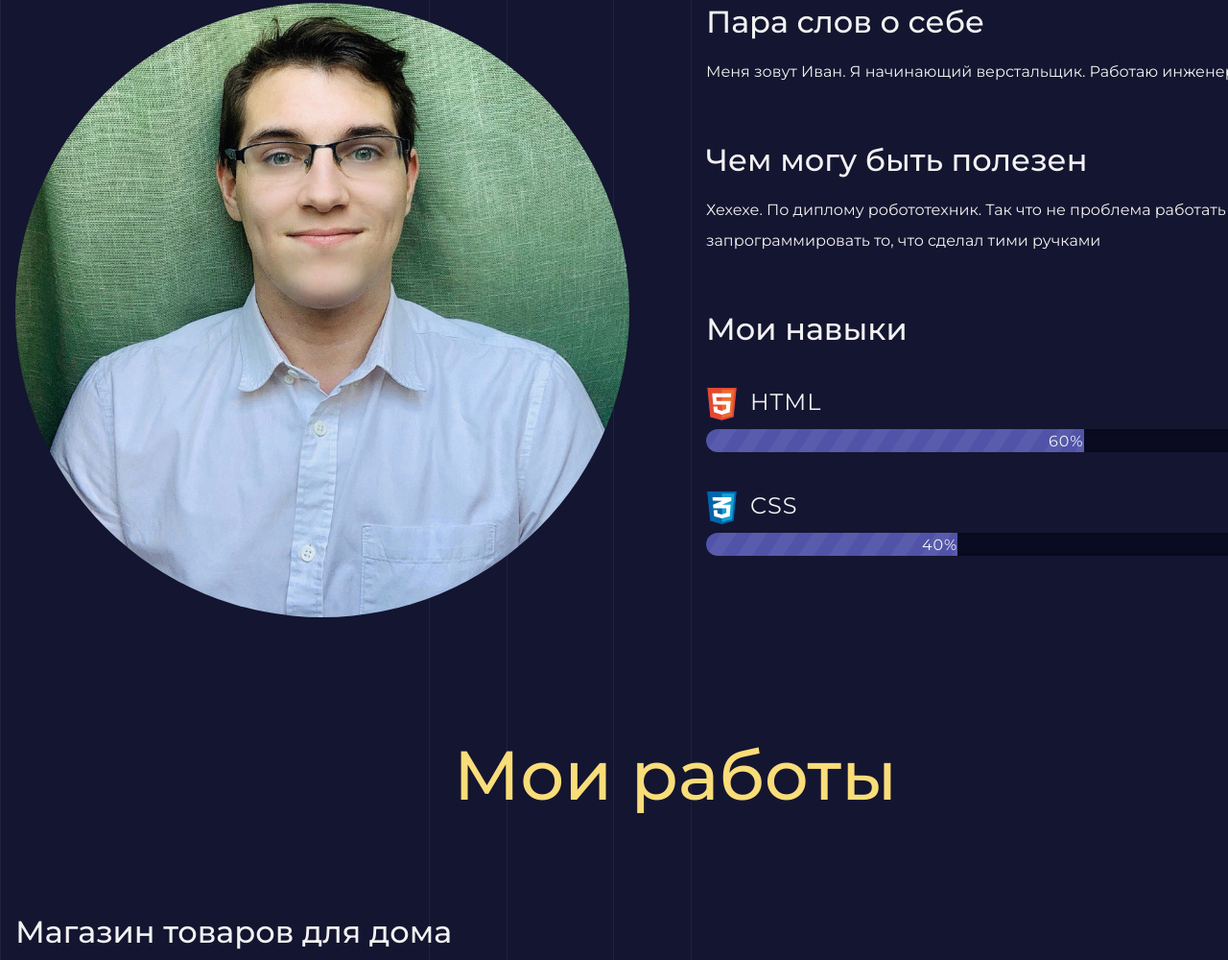
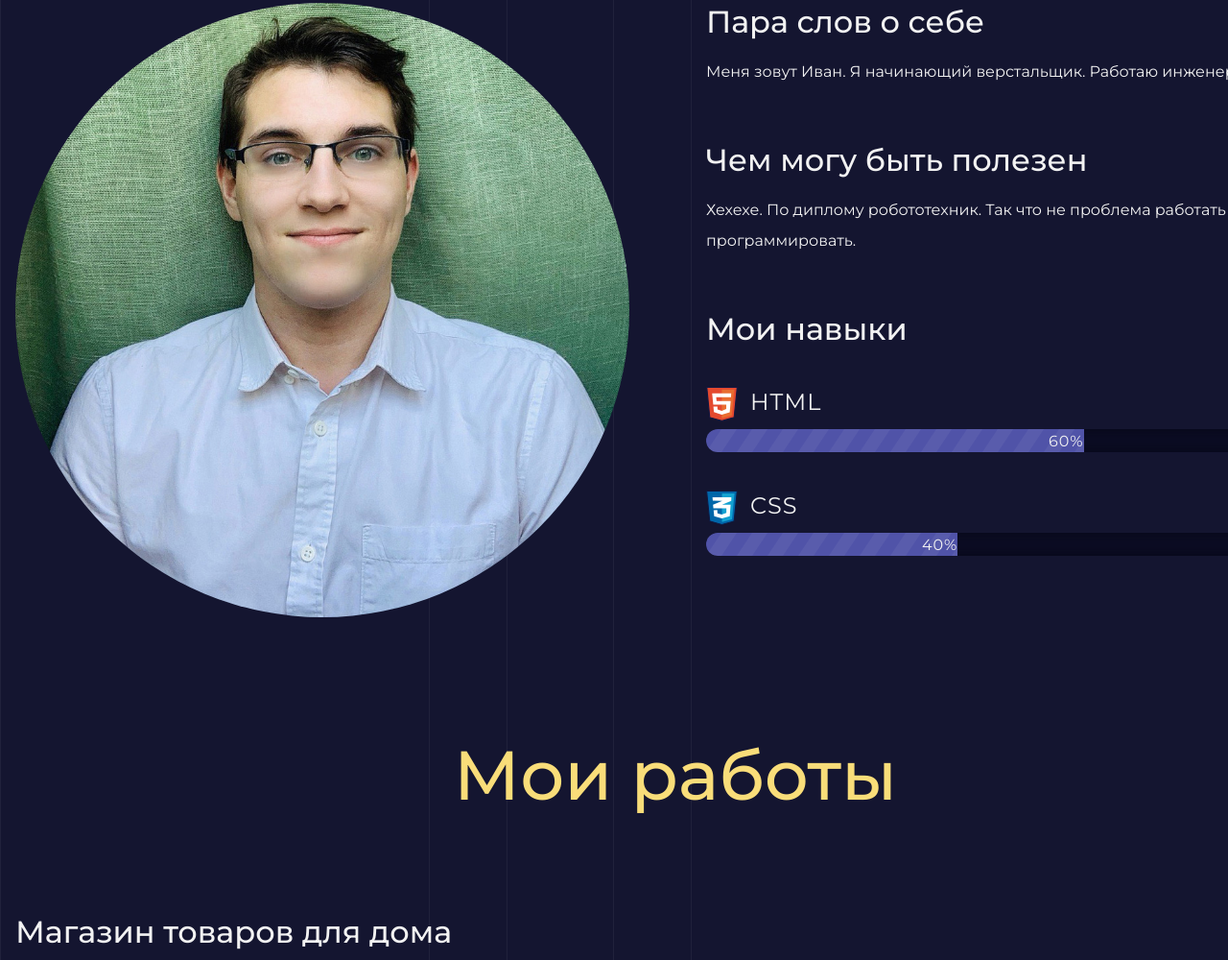
Before and after one commit to SharovIvanY/my__site, a plain HTML site: page index.html in a window 1280 px wide. Shown: the part 1455-2455 px from the top of the page at 96% size. Drawn offline with Linux system fonts and the light colour scheme.

Commit message:
Исправление ошибок

```diff
--- a/index.html
+++ b/index.html
@@ -36,7 +36,7 @@
 			</div>
 			<div>
 				<h3>Чем могу быть полезен</h3>
-				<p>Хехехе. По диплому робототехник. Так что не проблема работать ручками и запрограммировать то, что сделал тими ручками</p>
+				<p>Хехехе. По диплому робототехник. Так что не проблема работать ручками и программировать.</p>
 			</div>
 			<div class="skills">
 				<h3>Мои навыки</h3>
```
